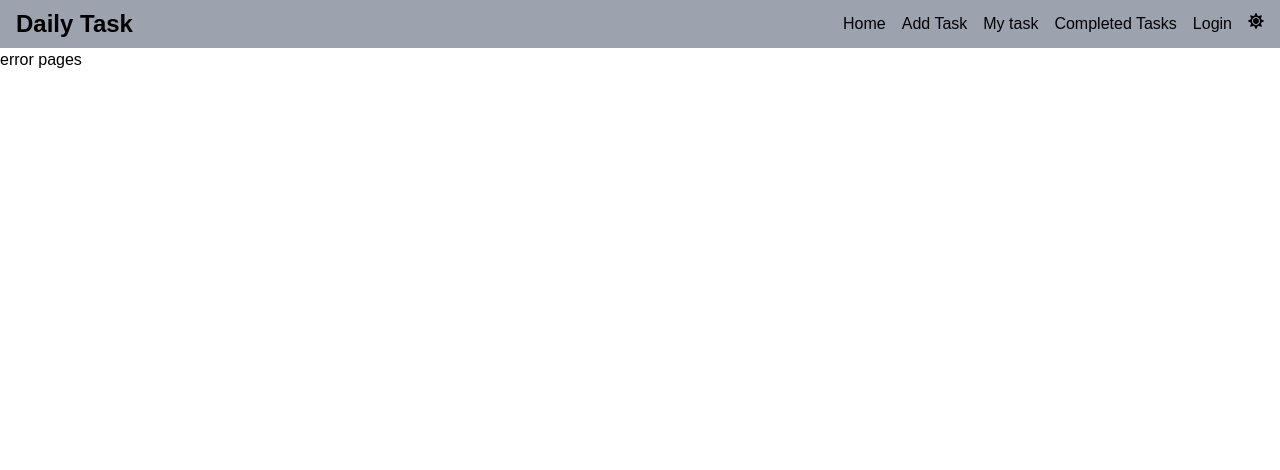
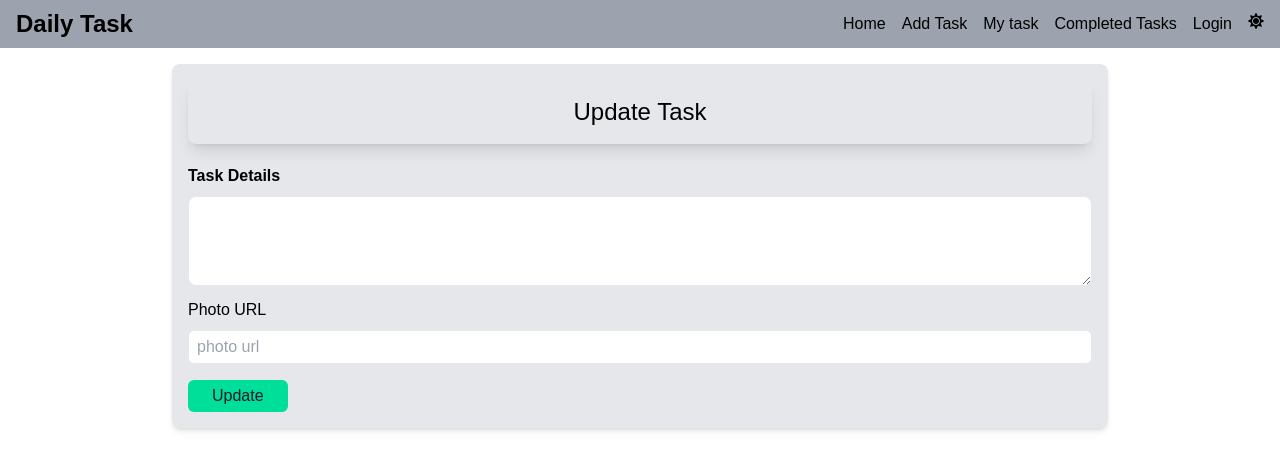
Before and after one commit to sksabbirhossain/daily-task-client, a React (Create React App) app: page /my-task/update/1 in a window 1280 px wide. Shown: the top 470 px of the page. Built offline with nearby package versions, Linux system fonts and the light colour scheme; no server answers.

Commit message:
task update from database

```diff
--- a/src/App.js
+++ b/src/App.js
@@ -6,6 +6,7 @@ import Home from "./pages/Home/Home";
 import Login from "./pages/Login/Login";
 import MyTask from "./pages/MyTask/MyTask";
 import Signup from "./pages/Signup/Signup";
+import UpdateTask from "./pages/UpdateTask/UpdateTask";
 
 function App() {
   return (
@@ -16,6 +17,7 @@ function App() {
         <Route path="/signup" element={<Signup />} />
         <Route path="/add-task" element={<AddTask />} />
         <Route path="/my-task" element={<MyTask />} />
+        <Route path="/my-task/update/:id" element={<UpdateTask />} />
         <Route path="*" element="error pages" />
       </Route>
     </Routes>
--- /dev/null
+++ b/src/pages/UpdateTask/UpdateTask.js
@@ -0,0 +1,85 @@
+import React, { useEffect, useState } from "react";
+import { useNavigate, useParams } from "react-router-dom";
+import { toast } from "react-toastify";
+import Button from "../../components/Button/Button";
+import Form from "../../components/Form/Form";
+import FormInput from "../../components/FormInput/FormInput";
+import { axiosInstance } from "../../utils/axiosInstance";
+
+const UpdateTask = () => {
+  const [title, setTitle] = useState("");
+  const [photo, setPhoto] = useState("");
+  const [task, setTask] = useState([]);
+  const navigate = useNavigate();
+
+  const { id } = useParams();
+
+  //get task by id
+  useEffect(() => {
+    axiosInstance
+      .get(`my-task/update/${id}`)
+      .then((res) => setTask(res.data.data))
+      .catch((error) => {
+        console.log(error);
+      });
+  }, [id]);
+
+  //update task
+  const handleTaskUpdate = (e) => {
+    e.preventDefault();
+    const taskDetails = {
+      task: e.target.title.value,
+      photourl: e.target.photo.value,
+    };
+    // update
+    axiosInstance
+      .patch(`my-task/update/${id}`, taskDetails)
+      .then((data) => {
+        if (data.data.success) {
+          toast.success(data.data.message);
+          navigate("/my-task");
+        } else {
+          toast.error(data.data.message);
+        }
+      })
+      .catch((err) => {
+        toast.error("not update");
+        console.log(err);
+      });
+  };
+  return (
+    <div className="px-4 flex justify-center mt-4">
+      <div className=" bg-gray-200 w-3/4 p-4 rounded-lg shadow-md">
+        <div className="shadow-lg py-4 rounded-lg">
+          <h3 className="text-center text-2xl">Update Task</h3>
+        </div>
+        <Form onSubmit={handleTaskUpdate}>
+          <div className="flex flex-col my-3">
+            <label htmlFor="" className="font-bold py-2">
+              Task Details
+            </label>
+            <textarea
+              name="title"
+              type="text"
+              rows="3"
+              className="border rounded-lg p-2"
+              defaultValue={task[0]?.task}
+              required
+            ></textarea>
+          </div>
+          <FormInput
+            label="Photo URL"
+            name="photo"
+            type="text"
+            placeholder="photo url"
+            defaultValue={task[0]?.photourl}
+            required
+          />
+          <Button>Update</Button>
+        </Form>
+      </div>
+    </div>
+  );
+};
+
+export default UpdateTask;
```
